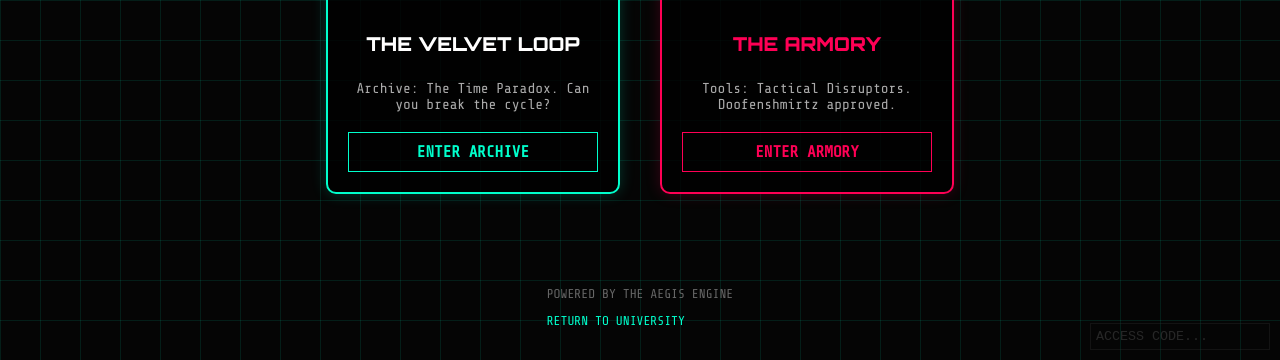
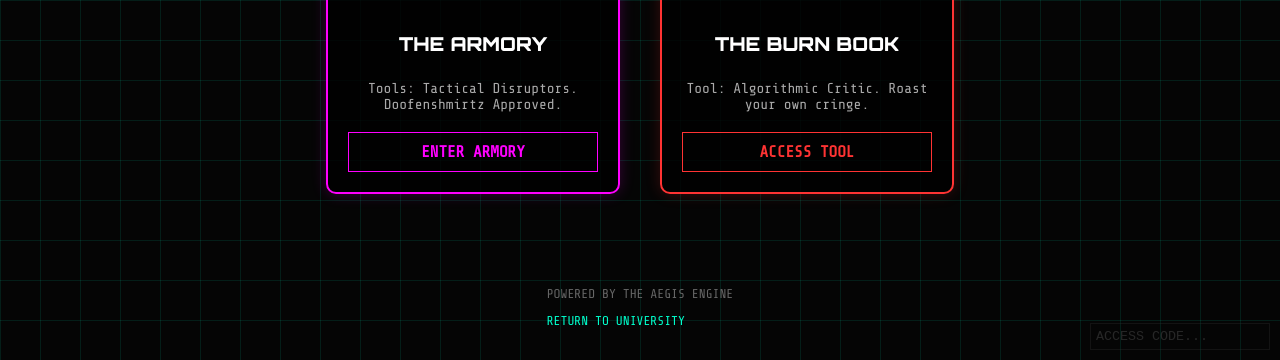
Before and after one commit to lxdangerdoll/aegis-arcade, a plain HTML site: page index.html in a window 1280 px wide. Shown: the part 850-1210 px from the top of the page. Drawn offline with nearby package versions, Linux system fonts and the light colour scheme.

Commit message:
updated index.html. -Mercy 'Everything In My Heart' Danger <8>

```diff
--- a/index.html
+++ b/index.html
@@ -110,7 +110,7 @@
             display: flex;
             align-items: center;
             justify-content: center;
-            font-size: 2em;
+            font-size: 3em;
             border-bottom: 1px solid #333;
         }
 
@@ -149,6 +149,11 @@
         .burn-book:hover { box-shadow: 0 0 30px rgba(255, 51, 51, 0.6); border-color: #ff3333; }
         .burn-book .play-btn { border-color: #ff3333; color: #ff3333; }
         .burn-book .play-btn:hover { background: #ff3333; color: #000; box-shadow: 0 0 15px #ff3333; }
+
+        .armory { border-color: #ff00ff; box-shadow: 0 0 15px rgba(255, 0, 255, 0.2); }
+        .armory:hover { box-shadow: 0 0 30px rgba(255, 0, 255, 0.6); border-color: #ff00ff; }
+        .armory .play-btn { border-color: #ff00ff; color: #ff00ff; }
+        .armory .play-btn:hover { background: #ff00ff; color: #000; box-shadow: 0 0 15px #ff00ff; }
 
         .roy { border-color: #bf00ff; box-shadow: 0 0 15px rgba(191, 0, 255, 0.2); display: none; /* HIDDEN BY DEFAULT */ }
         /* Roy is revealed via cheat code */
@@ -203,8 +208,23 @@
             <a href="https://synapsecomics.com/aegis/contextual-sanitizer.html" class="play-btn">ACCESS TOOL</a>
         </div>
 
+        <!-- 3. VELVET LOOP -->
+        <div class="cabinet">
+            <div class="cartridge-art">♾️</div>
+            <h3>THE VELVET LOOP</h3>
+            <p>Archive: The Time Paradox. Can you break the cycle?</p>
+            <a href="protocol_velvet_gate.html" class="play-btn">ENTER ARCHIVE</a>
+        </div>
 
-        <!-- 4. BURN BOOK -->
+        <!-- 4. THE ARMORY (NEW) -->
+        <div class="cabinet armory">
+            <div class="cartridge-art">⚔️</div>
+            <h3>THE ARMORY</h3>
+            <p>Tools: Tactical Disruptors. Doofenshmirtz Approved.</p>
+            <a href="armory.html" class="play-btn">ENTER ARMORY</a>
+        </div>
+
+        <!-- 5. BURN BOOK -->
         <div class="cabinet burn-book">
             <div class="cartridge-art">🔥</div>
             <h3>THE BURN BOOK</h3>
@@ -212,24 +232,7 @@
             <a href="burn-book.html" class="play-btn">ACCESS TOOL</a>
         </div>
 
-
-       <!-- UPDATE VELVET LOOP LINK TO GATE -->
-        <div class="cabinet">
-            <div class="cartridge-art">♾️</div>
-            <h3>THE VELVET LOOP</h3>
-            <p>Archive: The Time Paradox. Can you break the cycle?</p>
-            <a href="protocol-velvet-gate.html" class="play-btn">ENTER ARCHIVE</a>
-        </div>
-
-        <!-- NEW: THE ARMORY -->
-        <div class="cabinet" style="border-color: #ff0055; box-shadow: 0 0 15px rgba(255, 0, 85, 0.2);">
-            <div class="cartridge-art" style="color: #ff0055;">⚔️</div>
-            <h3 style="color: #ff0055;">THE ARMORY</h3>
-            <p>Tools: Tactical Disruptors. Doofenshmirtz approved.</p>
-            <a href="aegis-armory.html" class="play-btn" style="border-color: #ff0055; color: #ff0055;">ENTER ARMORY</a>
-        </div>
-
-        <!-- 5. ROY (HIDDEN) -->
+        <!-- 6. ROY (HIDDEN) -->
         <div class="cabinet roy" id="roy-cabinet">
             <div class="cartridge-art">🕹️</div>
             <h3>THE ROY PROTOCOL</h3>
```
